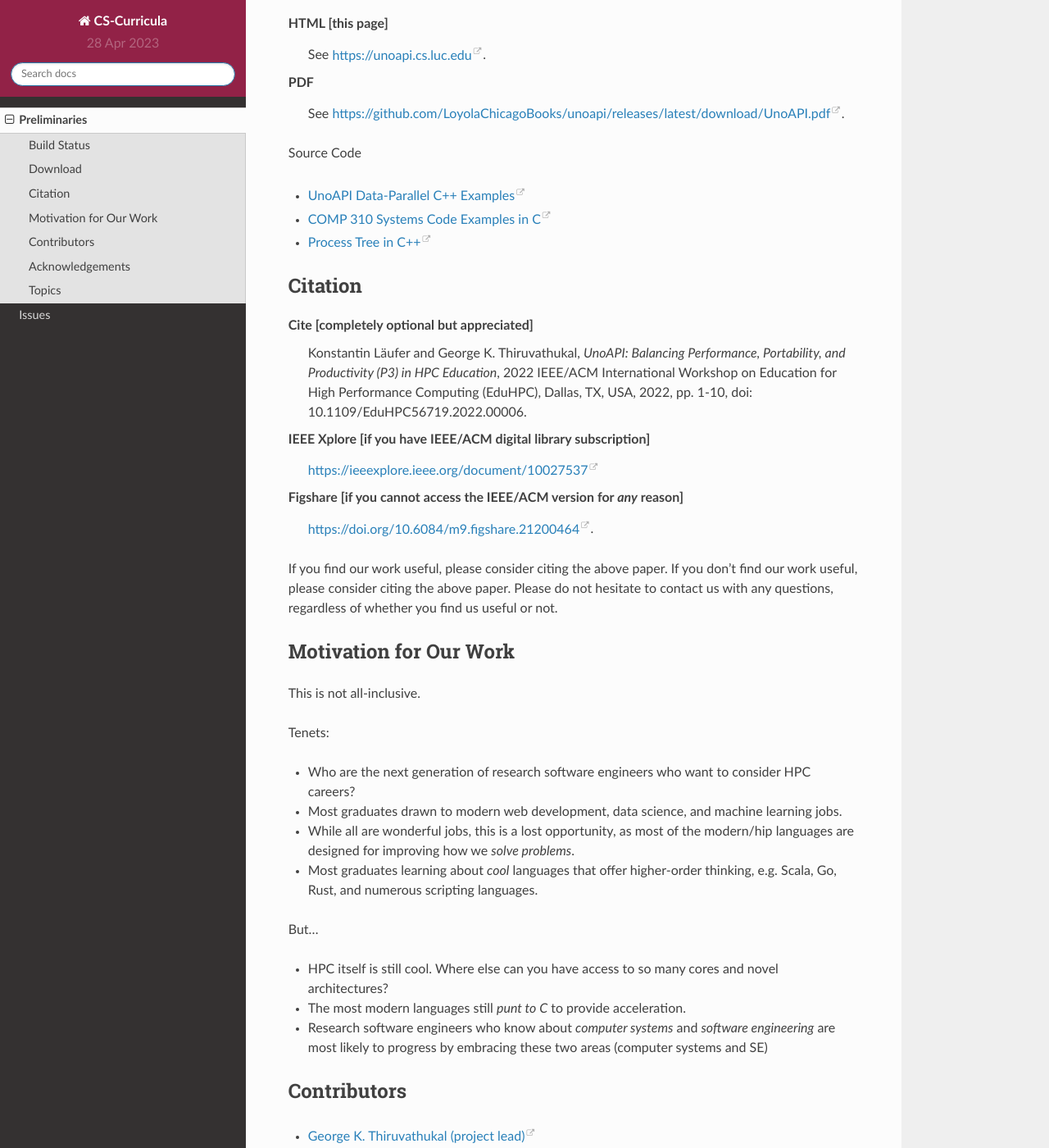
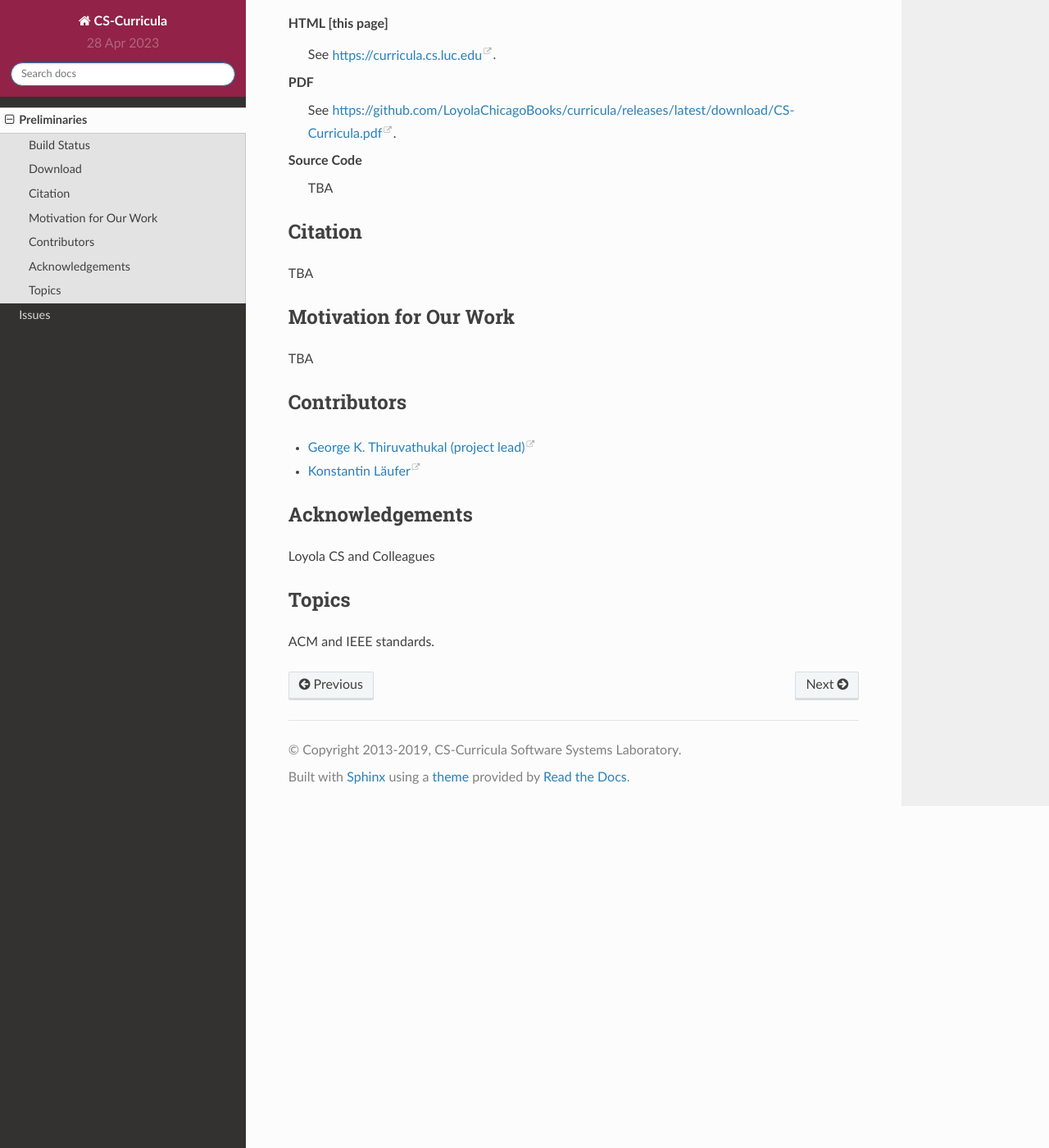
Before and after one commit to LoyolaChicagoBooks/curricula, a Sphinx documentation site: the page built from source/00-preliminaries/preliminaries.rst, in a window 1280 px wide and 1400 px high, scrolled down 552 px. Shown: the whole window at 82% size. Built offline with Sphinx 7.4.7 and the Read the Docs theme 2.0.0, drawn with Linux system fonts in a browser that asks for light colours; some of the changed text lies outside the part shown.

Commit message:
remove some external links not relevant to this project

```diff
--- a/source/00-preliminaries/preliminaries.rst
+++ b/source/00-preliminaries/preliminaries.rst
@@ -3,22 +3,20 @@ Preliminaries
 
 .. note:: replace all of this
 
-This is tutorial on Modern C++ and OneAPI/SYCL.
-Although a work in progress, key chapters and examples are beginning to be available.
-
+This is a project aimed at understanding our curriculum and how it aligns with ACM/IEEE and any other international expectations.
 
 Build Status
 --------------
 
 .. only:: html
 
-      .. image:: https://github.com/LoyolaChicagoBooks/unoapi/actions/workflows/main.yml/badge.svg
-         :target: https://github.com/LoyolaChicagoBooks/unoapi/actions/workflows/main.yml
+      .. image:: https://github.com/LoyolaChicagoBooks/curricula/actions/workflows/main.yml/badge.svg
+         :target: https://github.com/LoyolaChicagoBooks/curricula/actions/workflows/main.yml
          :alt: GitHub Pages and Release PDF
 
 
 GitHub Actions
-   See https://github.com/LoyolaChicagoBooks/unoapi/actions
+   See https://github.com/LoyolaChicagoBooks/curricula/actions
 
 
 
@@ -26,51 +24,24 @@ Download
 ---------
 
 HTML [this page]
-   See https://unoapi.cs.luc.edu.
+   See https://curricula.cs.luc.edu.
 
 PDF
-   See https://github.com/LoyolaChicagoBooks/unoapi/releases/latest/download/UnoAPI.pdf.
+   See https://github.com/LoyolaChicagoBooks/curricula/releases/latest/download/CS-Curricula.pdf.
 
 Source Code
-
-- `UnoAPI Data-Parallel C++ Examples <https://github.com/LoyolaChicagoCode/unoapi-dpcpp-examples>`__
-- `COMP 310 Systems Code Examples in C <https://github.com/SoftwareSystemsLaboratory/systems-code-examples>`__
-- `Process Tree in C++ <https://github.com/LoyolaChicagoCode/processtree-cpp>`__
+   TBA
 
 
 Citation
 ---------
 
-Cite [completely optional but appreciated]
-   Konstantin Läufer and George K. Thiruvathukal, *UnoAPI: Balancing Performance, Portability, and Productivity (P3) in HPC Education*, 2022 IEEE/ACM International Workshop on Education for High Performance Computing (EduHPC), Dallas, TX, USA, 2022, pp. 1-10, doi: 10.1109/EduHPC56719.2022.00006.
-
-IEEE Xplore [if you have IEEE/ACM digital library subscription]
-   https://ieeexplore.ieee.org/document/10027537
-
-Figshare [if you cannot access the IEEE/ACM version for *any* reason]
-   https://doi.org/10.6084/m9.figshare.21200464.
-
-If you find our work useful, please consider citing the above paper.
-If you don't find our work useful, please consider citing the above paper.
-Please do not hesitate to contact us with any questions, regardless of whether you find us useful or not.
+TBA
 
 Motivation for Our Work
 -------------------------
 
-This is not all-inclusive.
-
-Tenets:
-
-- Who are the next generation of research software engineers who want to consider HPC careers?
-- Most graduates drawn to modern web development, data science, and machine learning jobs.
-- While all are wonderful jobs, this is a lost opportunity, as most of the modern/hip languages are designed for improving how we *solve problems*.
-- Most graduates learning about *cool* languages that offer higher-order thinking, e.g. Scala, Go, Rust, and numerous scripting languages.
-
-But...
-
-- HPC itself is still cool. Where else can you have access to so many cores and novel architectures?
-- The most modern languages still *punt to C* to provide acceleration.
-- Research software engineers who know about *computer systems* and *software engineering* are most likely to progress by embracing these two areas (computer systems and SE)
+TBA
 
 Contributors
 --------------
@@ -81,19 +52,9 @@ Contributors
 Acknowledgements
 -----------------
 
-Thanks to Intel Corporation for their support of our work (George Silva, Omar Toral, Ben Odom).
+Loyola CS and Colleagues
 
 Topics
 -----------
 
-These are the planned chapters:
-
-- Parallel Programming Principles
-- Development Environment [minimum friction approaches]
-- Software Engineering
-- Modern C++ as a Better C/C++
-- Data Parallel C++
-- Multicore Programming
-- Working with Devices
-- Going Distributed
-- Performance Evalution
+ACM and IEEE standards.
--- a/source/index.rst
+++ b/source/index.rst
@@ -12,10 +12,10 @@ Welcome to the CS Curriculum Systems Modules
    99-sandbox/issues.rst
 
 Repository
-   `github.com/LoyolaChicagoBooks/unoapi <https://github.com/LoyolaChicagoBooks/unoapi>`_
+   `github.com/LoyolaChicagoBooks/curricula <https://github.com/LoyolaChicagoBooks/curricula>`_
 
 Releases
-   `github.com/LoyolaChicagoBooks/unoapi/releases/latest <https://github.com/LoyolaChicagoBooks/unoapi/releases/latest>`_
+   `github.com/LoyolaChicagoBooks/curricula/releases/latest <https://github.com/LoyolaChicagoBooks/curricula/releases/latest>`_
 
 Topics
 
```
